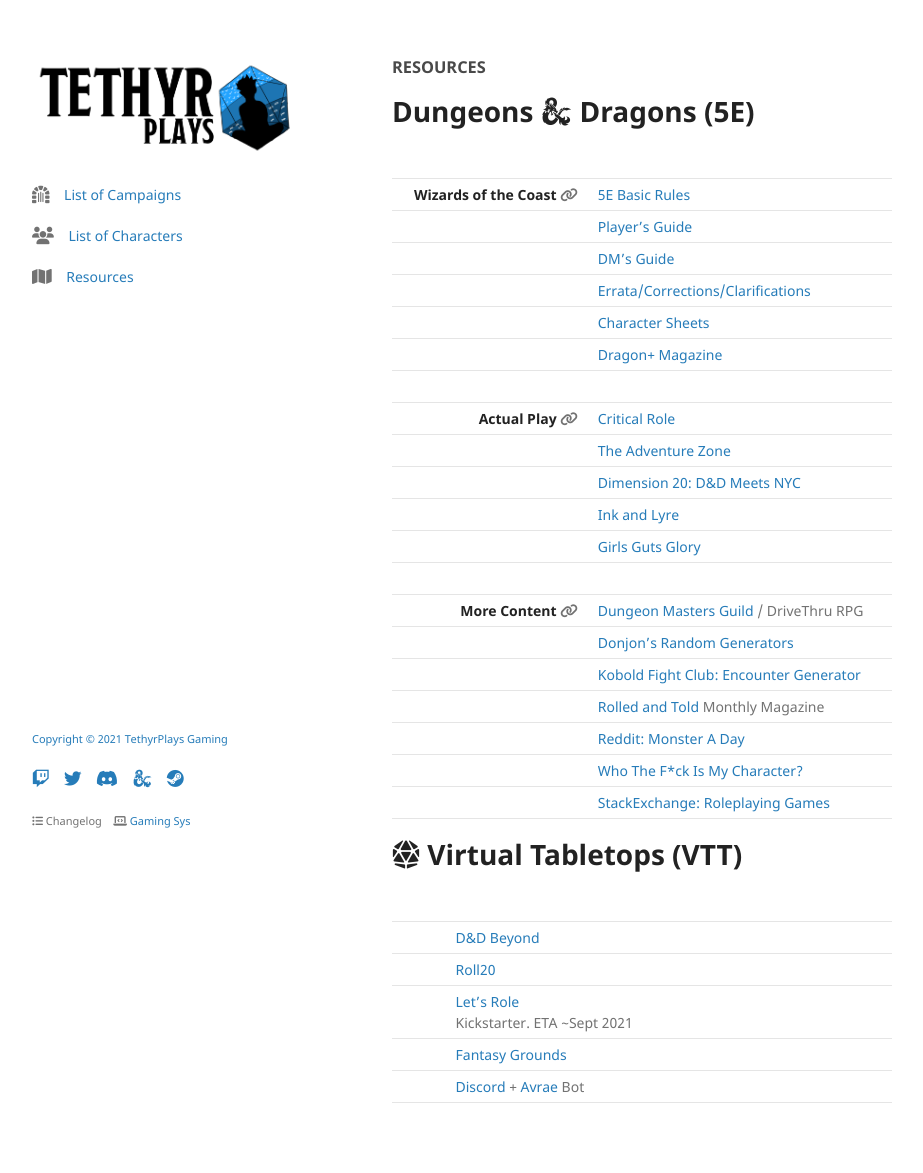
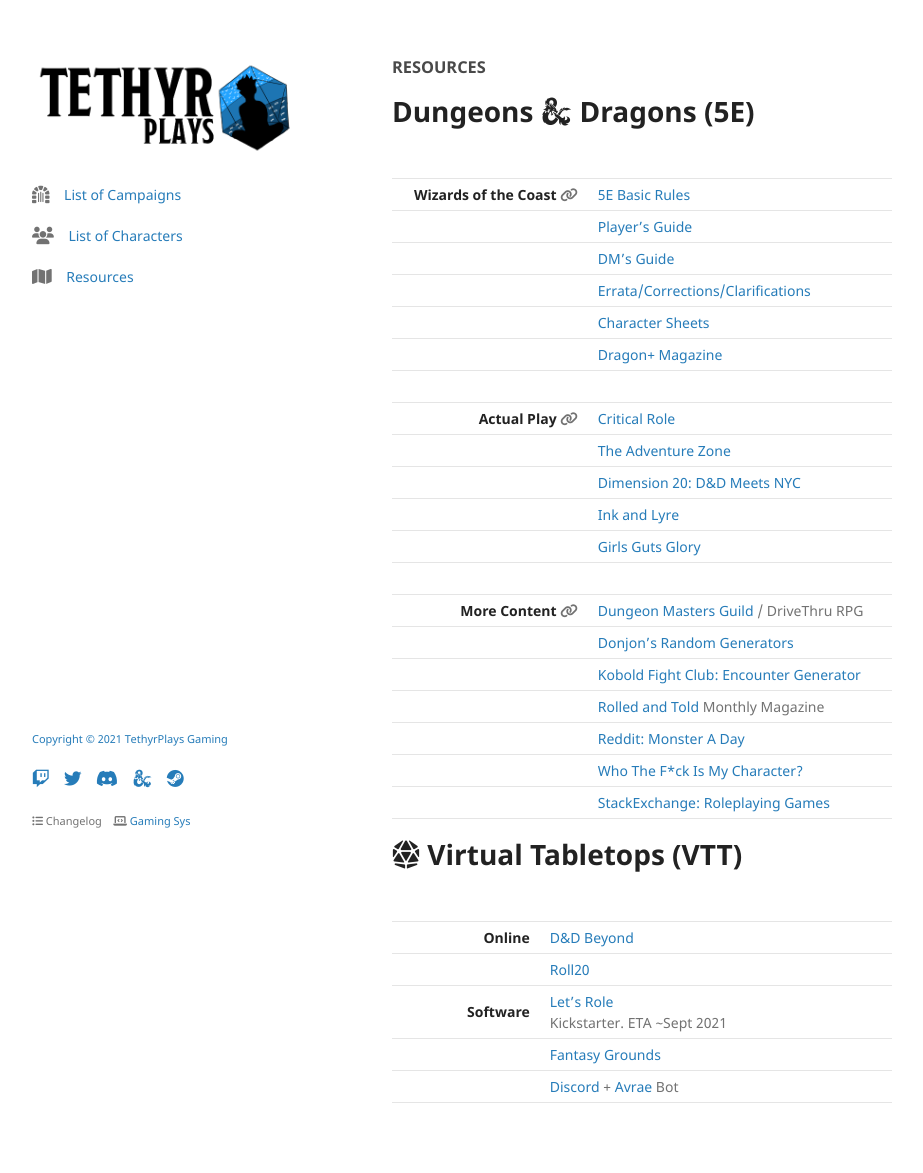
Before and after one commit to tethyrplays/tethyrplays, a Jekyll site: the page built from resources/index.md, in a window 1280 px wide. Shown: the whole page, without its empty margins (178-1101 px from the left). Built offline with Jekyll 4.4.1, drawn with Linux system fonts in a browser that asks for light colours; nearby versions of some CDN libraries; our own code applies the rules of GitHub Pages for plain Markdown files; the repository's description, which GitHub fills in, is left out.

Commit message:
Update index.md

```diff
--- a/resources/index.md
+++ b/resources/index.md
@@ -29,8 +29,8 @@
 
 | | |
 | ---: | :--- |
-| | [D&D Beyond](https://www.dndbeyond.com) |
+| **Online** | [D&D Beyond](https://www.dndbeyond.com) |
 | | [Roll20](https://roll20.net) |
-| | [Let's Role](https://lets-role.com)<br />Kickstarter. ETA ~Sept 2021 |
+| **Software** | [Let's Role](https://lets-role.com)<br />Kickstarter. ETA ~Sept 2021 |
 | | [Fantasy Grounds](https://www.fantasygrounds.com) |
 | | [Discord](https://discord.com) + [Avrae](https://avrae.io) Bot |
```
